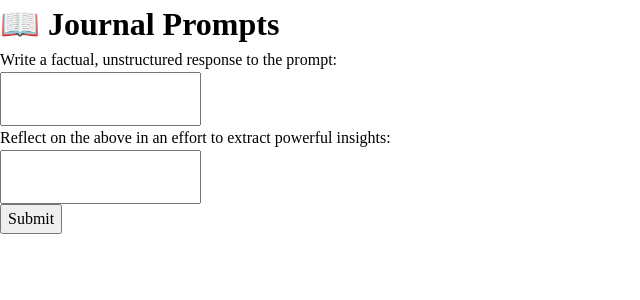
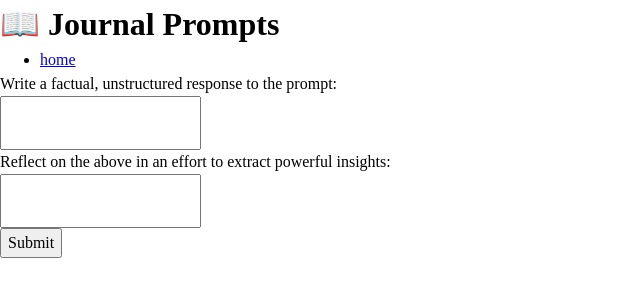
Before and after one commit to alex-j-garcia/journal-prompts-frontend, a React (Vite) app: page / in a window 1280 px wide. Shown: the top 300 px of the page, without its empty margins (0-640 px from the left). Built offline with nearby package versions, Linux system fonts and the light colour scheme; no server answers.

Commit message:
Add Layout component

```diff
--- a/src/App.jsx
+++ b/src/App.jsx
@@ -1,7 +1,7 @@
 import { useState } from 'react';
-import Header from './components/Header';
 import JournalEntry from './components/JournalEntry';
 import Notification from './components/Notification';
+import Layout from './components/Layout';
 import './App.css'
 
 function App() {
@@ -13,9 +13,10 @@ function App() {
 
   return (
     <div className='app'>
-      <Header />
-      <Notification message={notification} />
-      <JournalEntry handleNotificationChange={onNotificationChange} />
+      <Layout>
+        <Notification message={notification} />
+        <JournalEntry handleNotificationChange={onNotificationChange} />
+      </Layout>
     </div>
   );
 }
--- a/src/components/Header.jsx
+++ /dev/null
@@ -1,9 +0,0 @@
-const Header = () => {
-  return (
-    <header>
-      <h1>📖 Journal Prompts</h1>
-    </header>
-  );
-};
-
-export default Header;
--- /dev/null
+++ b/src/components/Layout.jsx
@@ -0,0 +1,17 @@
+import Navigation from "./Navigation";
+
+const Layout = ({ children }) => {
+  return (
+    <div>
+      <header>
+        <h1>📖 Journal Prompts</h1>
+        <Navigation />
+      </header>
+      <main>
+        {children}
+      </main>
+    </div>
+  );
+};
+
+export default Layout;
--- /dev/null
+++ b/src/components/Navigation.jsx
@@ -0,0 +1,23 @@
+const Navigation = () => {
+  return (
+    <nav>
+      <ul>
+        {links.map((link) => (
+          <li key={link.text}>
+            <a href={link.href}>{link.text}</a>
+          </li>
+        ))}
+      </ul>
+    </nav>
+  );
+};
+
+const links = [
+  {
+    href: '/',
+    text: 'home',
+  },
+];
+
+
+export default Navigation;
```
